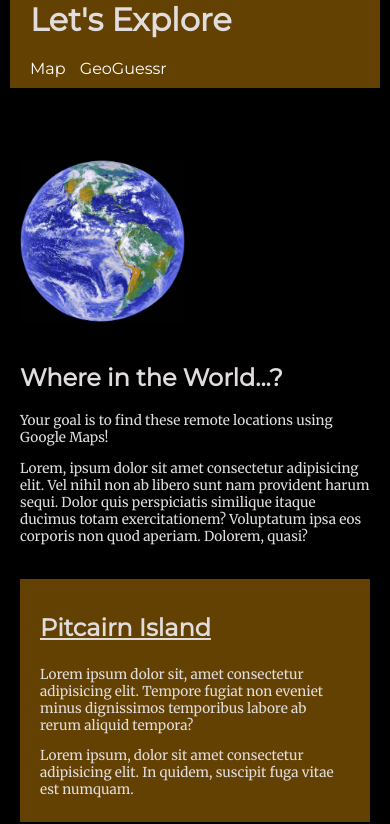
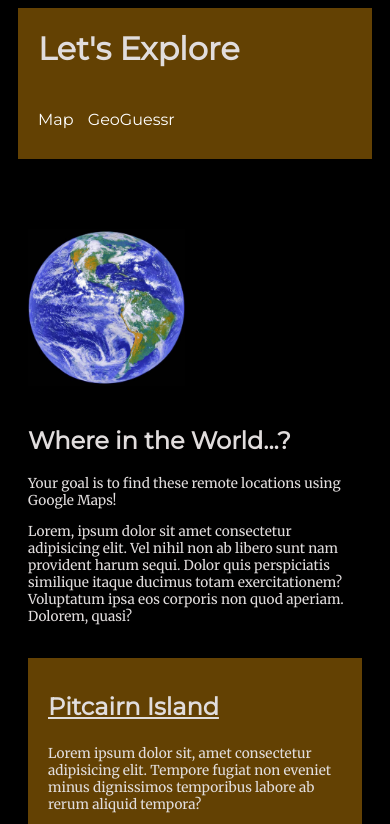
Before and after one commit to KoalaTreeHotel/week03-day01-grid-media-queries-geoguessr, a plain HTML site: page index.html in a window 390 px wide. Shown: the top 824 px of the page. Drawn offline with Linux system fonts and the light colour scheme.

Commit message:
minor styling

```diff
--- a/css/style.css
+++ b/css/style.css
@@ -1,7 +1,6 @@
 @import url('https://fonts.googleapis.com/css2?family=Merriweather&family=Montserrat&display=swap');
 
 body {
-    margin: 0;
     font-family: "Montserrat", sans-serif;
     background: #000;
     color: #e1dddd;
@@ -93,23 +92,17 @@ main .card {
     main .card {
         grid-column: span 6;
     }
-
 }
 
 @media only screen and (max-width: 600px) {
-    header {
-        padding: 20ps 0px;
-    }
-
     header h1 {
         grid-column: span 12;
-        margin: 0;
     }
 
     header nav {
+        padding-bottom: 30px;
         grid-column: span 12;
         justify-self: left;
-        margin-bottom: 10px;
     }
 
     main img {
```
Also changed, not shown: index.html (+2 -1 lines), 1 other file.
